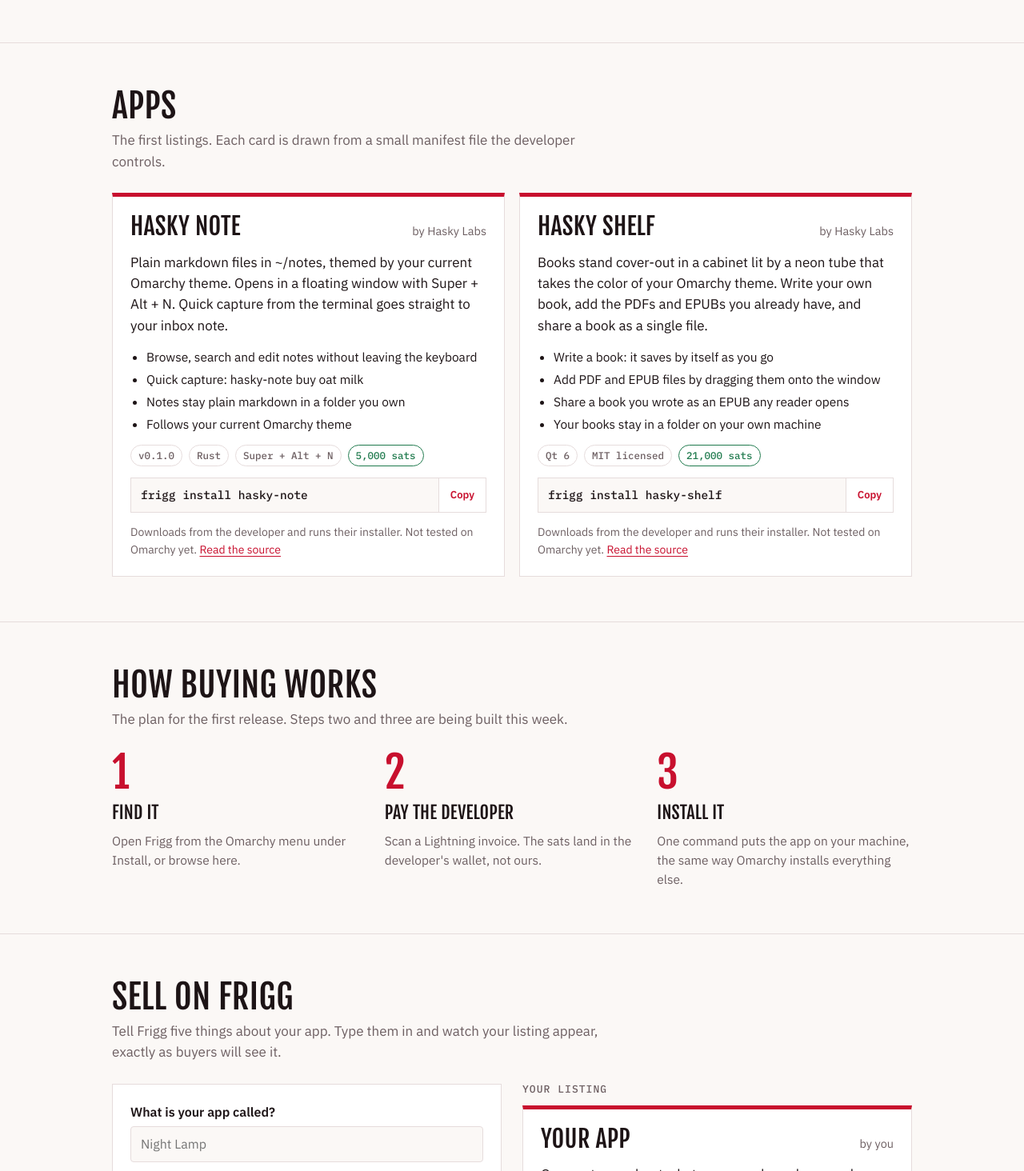
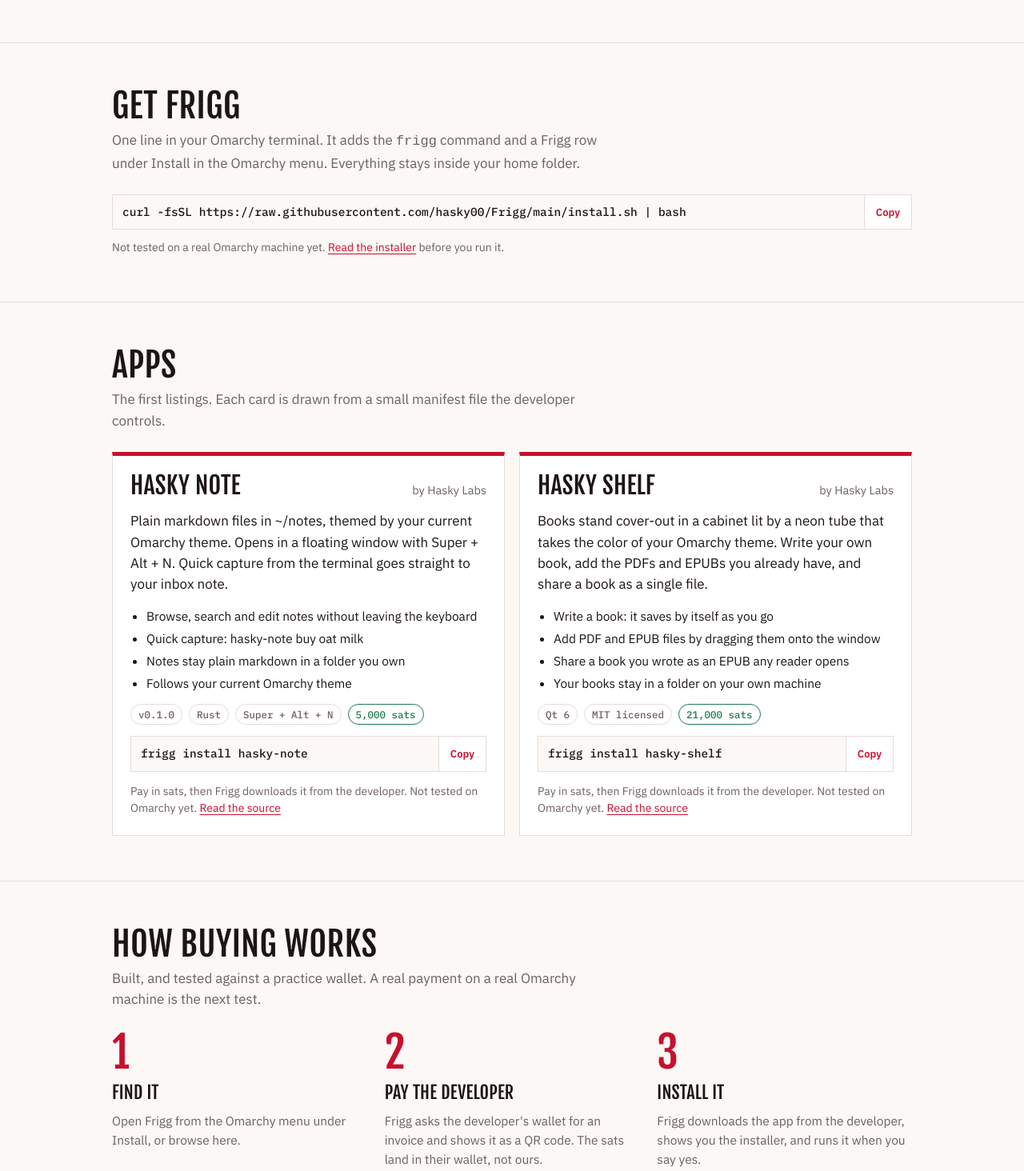
Before and after one commit to hasky00/Frigg, a plain HTML site: page index.html in a window 1280 px wide. Shown: the part 813-2277 px from the top of the page at 80% size. Drawn offline with Linux system fonts and the light colour scheme.

Commit message:
Add Frigg's installer, Lightning payment and the store browser
- install.sh puts the frigg command in ~/.local/bin and adds a Frigg row
  under Install in the Omarchy menu, with a backup of the menu file
- frigg install asks the developer's Lightning address for an invoice,
  shows it as a QR code and waits for it to settle before downloading
- frigg with no arguments opens a picker over the catalog
- site: Get Frigg section with the one-line install

Co-Authored-By: Claude Fable 5.2 <noreply@anthropic.com>
Claude-Session: https://claude.ai/code/session_012YBLDhLjRanmytmCeVdXiy

```diff
--- a/index.html
+++ b/index.html
@@ -187,7 +187,8 @@ footer .wrap { display: grid; gap: 6px; }
       <p class="lede">The open market for Omarchy.</p>
       <p class="sub">Developers publish what they build. Buyers pay them directly, in sats. Nobody stands in the middle taking a cut or asking for your ID.</p>
       <div class="actions">
-        <a class="btn solid" href="#apps">Browse apps</a>
+        <a class="btn solid" href="#get">Get Frigg</a>
+        <a class="btn ghost" href="#apps">Browse apps</a>
         <a class="btn ghost" href="#sell">Sell on Frigg</a>
       </div>
       <p class="stamp">Preview build · 24 November 2026 · not open to the public yet</p>
@@ -207,6 +208,20 @@ footer .wrap { display: grid; gap: 6px; }
     </div>
   </section>
 
+  <section id="get">
+    <div class="wrap">
+      <div class="head">
+        <h2>Get Frigg</h2>
+        <p>One line in your Omarchy terminal. It adds the <code>frigg</code> command and a Frigg row under Install in the Omarchy menu. Everything stays inside your home folder.</p>
+      </div>
+      <div class="cmd" id="get-cmd">
+        <code>curl -fsSL https://raw.githubusercontent.com/hasky00/Frigg/main/install.sh | bash</code>
+        <button type="button">Copy</button>
+      </div>
+      <p class="note" style="margin-top:12px">Not tested on a real Omarchy machine yet. <a href="https://github.com/hasky00/Frigg/blob/main/install.sh">Read the installer</a> before you run it.</p>
+    </div>
+  </section>
+
   <section id="apps">
     <div class="wrap">
       <div class="head">
@@ -223,12 +238,12 @@ footer .wrap { display: grid; gap: 6px; }
     <div class="wrap">
       <div class="head">
         <h2>How buying works</h2>
-        <p>The plan for the first release. Steps two and three are being built this week.</p>
+        <p>Built, and tested against a practice wallet. A real payment on a real Omarchy machine is the next test.</p>
       </div>
       <ol class="steps">
         <li><h3>Find it</h3><p>Open Frigg from the Omarchy menu under Install, or browse here.</p></li>
-        <li><h3>Pay the developer</h3><p>Scan a Lightning invoice. The sats land in the developer's wallet, not ours.</p></li>
-        <li><h3>Install it</h3><p>One command puts the app on your machine, the same way Omarchy installs everything else.</p></li>
+        <li><h3>Pay the developer</h3><p>Frigg asks the developer's wallet for an invoice and shows it as a QR code. The sats land in their wallet, not ours.</p></li>
+        <li><h3>Install it</h3><p>Frigg downloads the app from the developer, shows you the installer, and runs it when you say yes.</p></li>
       </ol>
     </div>
   </section>
@@ -338,7 +353,7 @@ footer .wrap { display: grid; gap: 6px; }
     cmd.appendChild(code);
     cmd.appendChild(copy);
     box.appendChild(cmd);
-    var note = el("p", "note", "Downloads from the developer and runs their installer. Not tested on Omarchy yet. ");
+    var note = el("p", "note", (app.price_sats ? "Pay in sats, then Frigg downloads it from the developer. " : "Downloads from the developer. ") + "Not tested on Omarchy yet. ");
     if (app.source && app.source.repo) {
       var link = el("a", null, "Read the source");
       link.href = app.source.repo + (app.source.branch ? "/tree/" + app.source.branch + (app.source.subdir ? "/" + app.source.subdir : "") : "");
@@ -347,6 +362,15 @@ footer .wrap { display: grid; gap: 6px; }
     box.appendChild(note);
     return box;
   }
+
+  var getCmd = document.getElementById("get-cmd");
+  getCmd.querySelector("button").addEventListener("click", function () {
+    var button = this;
+    var done = function (label) { button.textContent = label; setTimeout(function () { button.textContent = "Copy"; }, 1600); };
+    try {
+      navigator.clipboard.writeText(getCmd.querySelector("code").textContent).then(function () { done("Copied"); }, function () { done("Select it"); });
+    } catch (e) { done("Select it"); }
+  });
 
   // "Sell on Frigg": draw the seller's listing as they type.
   var preview = document.getElementById("sell-preview");
```
Also changed, not shown: 4 other files.
